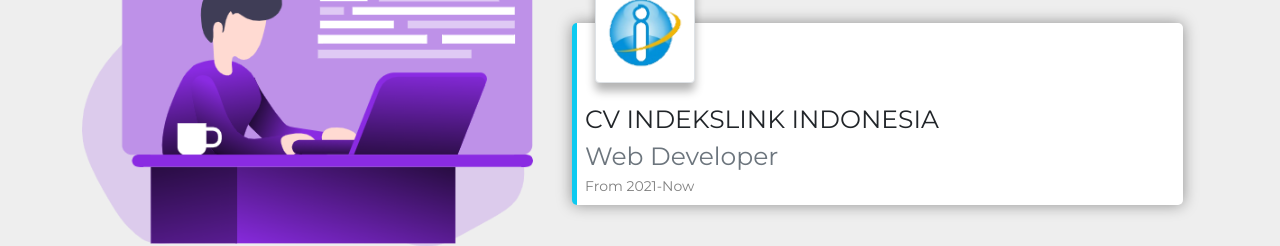
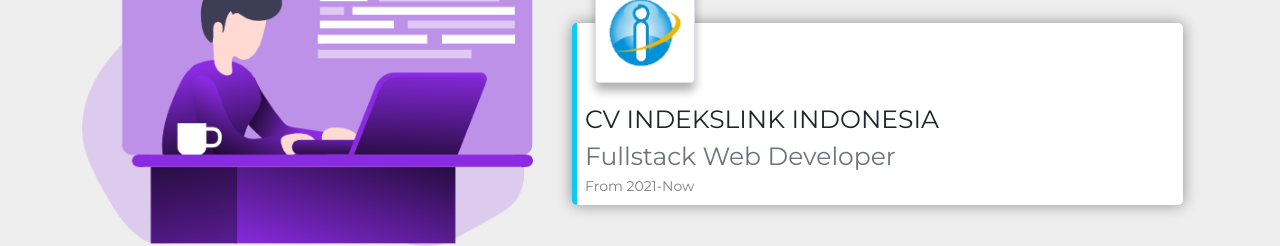
Before and after one commit to riskiputraalamzah/riskiputraalamzah.github.io, a plain HTML site: page index.html in a window 1280 px wide. Shown: the part 3020-3266 px from the top of the page. Drawn offline with nearby package versions, Linux system fonts and the light colour scheme; some packages are replaced by stand-ins of ours; animation ran at ten frames a second.

Commit message:
Update index.html

```diff
--- a/index.html
+++ b/index.html
@@ -401,7 +401,7 @@
                         </div>
                         <div class="text">
                           <div class="title">CV INDEKSLINK INDONESIA</div>
-                          <div class="title text-muted">Web Developer</div>
+                          <div class="title text-muted">Fullstack Web Developer</div>
                           <div class="year">From 2021-Now</div>
                         </div>
                       </div>
```
